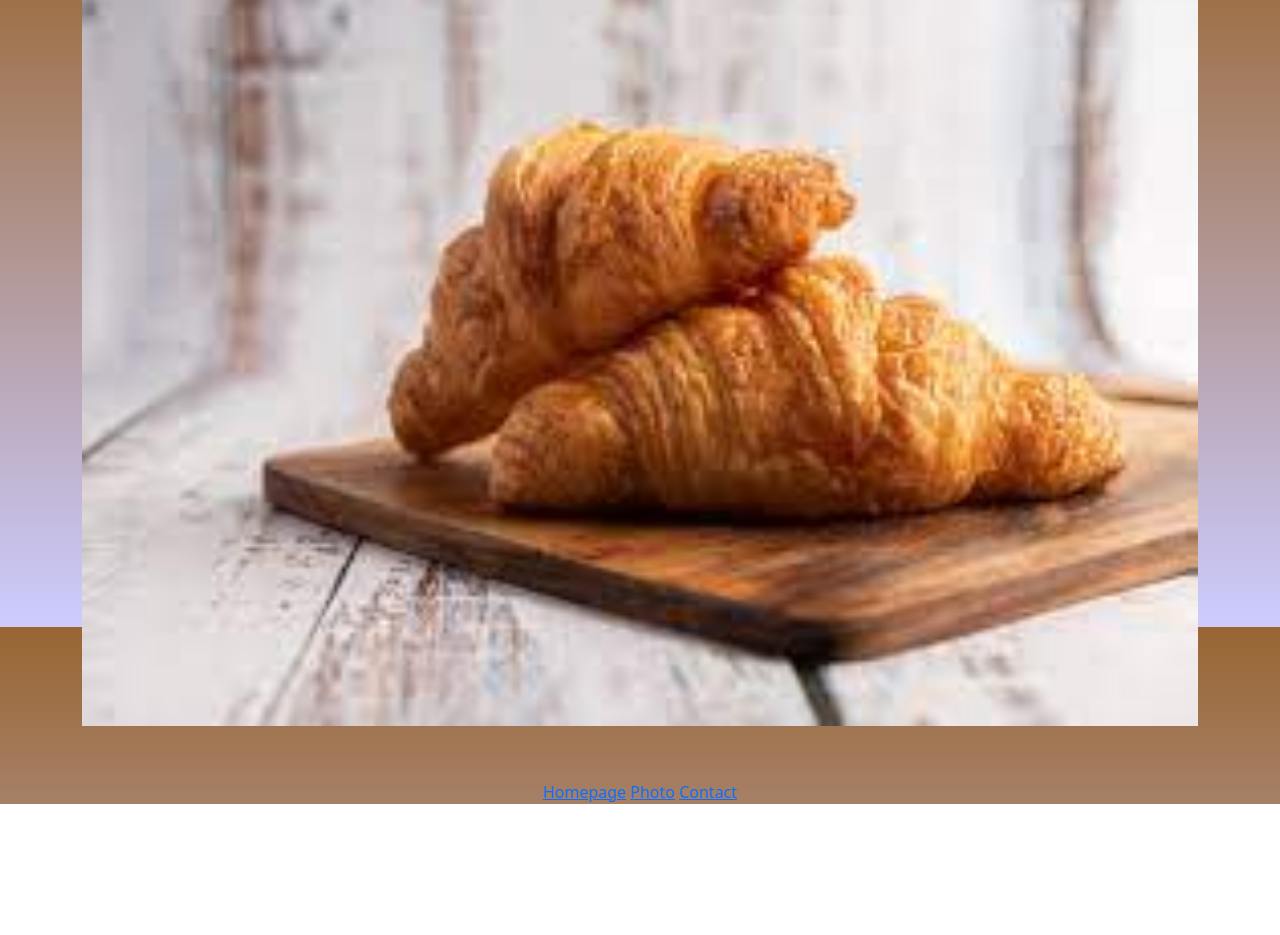
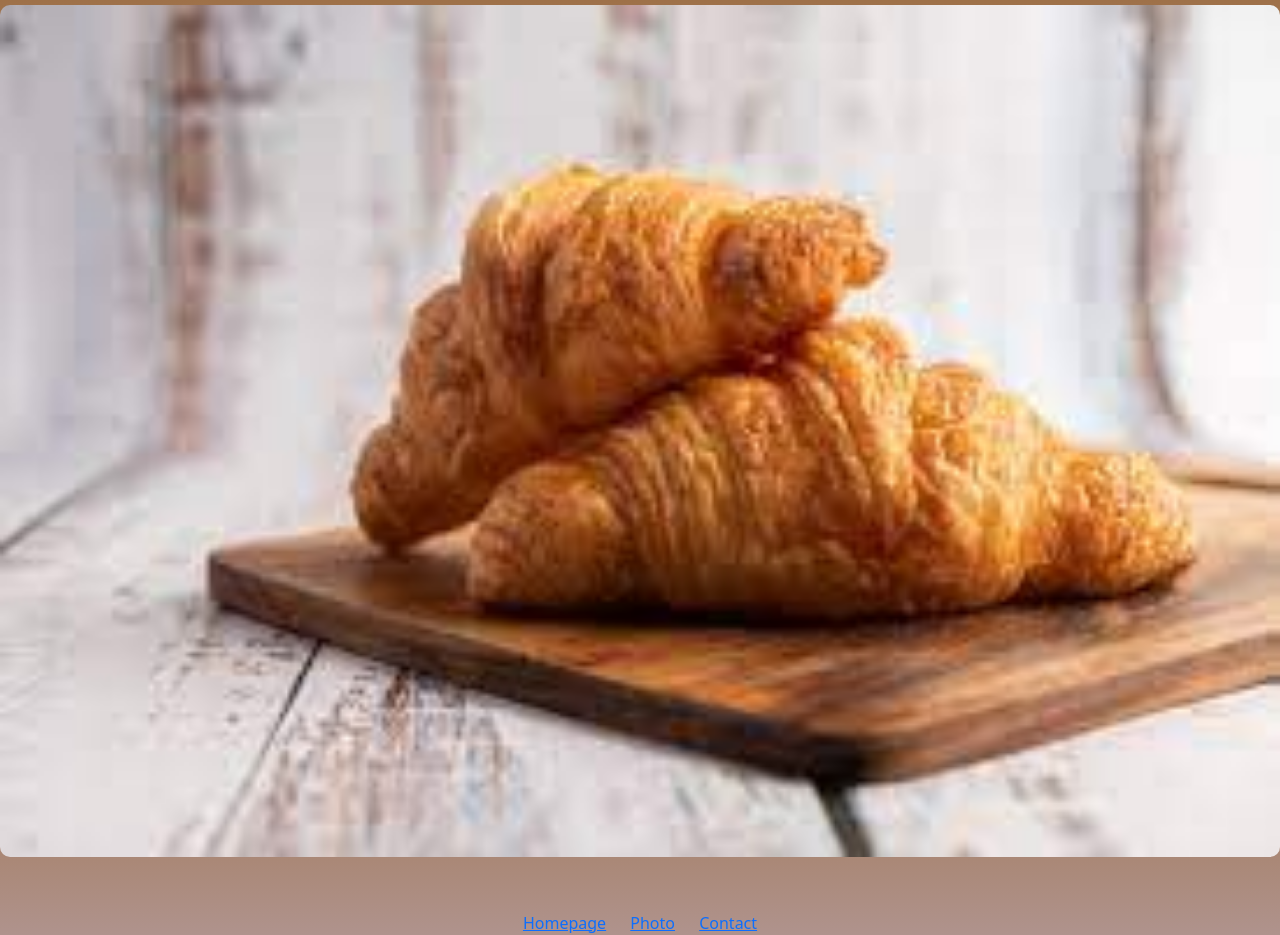
Before and after one commit to 4theloveoflife/multiple-pages-croissant, a plain HTML site: page photo.html in a window 1280 px wide. Shown: the part 73-1008 px from the top of the page. Before the commit the page ends 877 px from the top, so only its background shows below. Drawn offline with nearby package versions, Linux system fonts and the light colour scheme.

Commit message:
changed size of photo
changed size of photo and created margin for page links

```diff
--- a/css/styles.css
+++ b/css/styles.css
@@ -3,23 +3,28 @@
 height: 700px;
 }
 
-
+p{
+    text-align: center;
+}
 h1{
     text-align: center;
     font-size: 32px;
 }
 .croissant-photo{
-    max-width: 100%;
+    width: 100%;
     display:block;
     margin:30px auto;
+    border-radius:10px
 }
 
 .page-links {
-    margin: 0 10px;
     display: block;
   text-align: center;
 }
+.page-links a{
+    margin:10px;
+}
 
 .page-links :visited{
-    color: red;
+    color: purple;
 }
--- a/photo.html
+++ b/photo.html
@@ -17,13 +17,9 @@
       🥐  Mmmm...Croissant
     </h1>
 
-    <div class="container">
-<div class="row">
         <img
         src="images/crissant.jpg" alt="two croissants"
-       class=" croissant-photo img-fluid rounded"/>
-        </div>
-</div>
+       class=" croissant-photo"/>
 
     <br/>
     <div class="page-links">
```
Also changed, not shown: index.html (+2 -6 lines).
